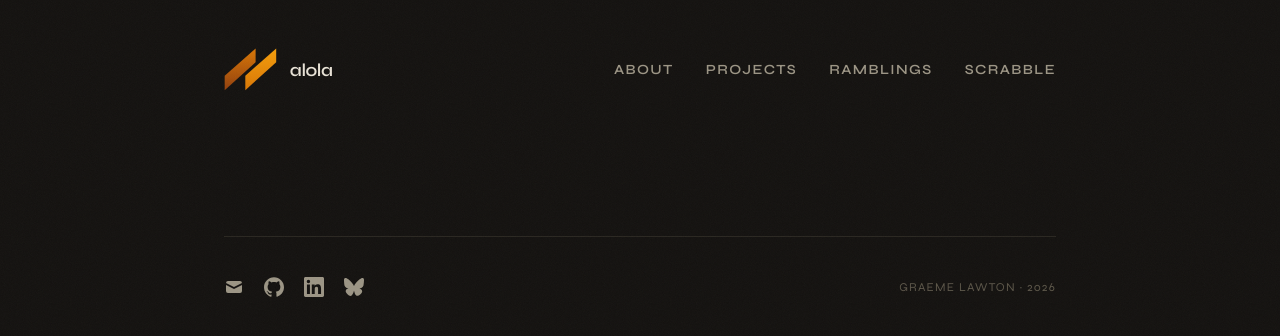
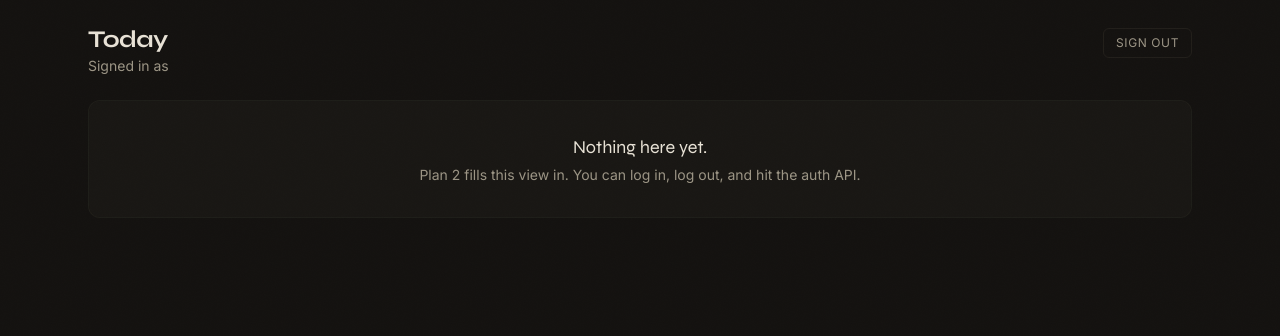
Before and after one commit to grim8634/alola, a Nuxt app: page /todos in a window 1280 px wide. Shown: the top 336 px of the page. Built offline with nearby package versions, Linux system fonts and the light colour scheme; no server answers.

Commit message:
feat(todos): add /todos placeholder page with sign-out

```diff
--- /dev/null
+++ b/app/pages/todos/index.vue
@@ -0,0 +1,37 @@
+<script setup lang="ts">
+import { useSession } from '~/composables/useSession'
+import { definePageMeta } from '#imports'
+
+definePageMeta({
+  layout: 'app',
+  middleware: ['auth'],
+})
+
+useHead({ title: 'Todos' })
+
+const { user, logout } = useSession()
+</script>
+
+<template>
+  <div class="space-y-6">
+    <header class="flex items-baseline justify-between">
+      <div>
+        <h1 class="font-display text-2xl font-bold tracking-tight">Today</h1>
+        <p class="text-sm text-ink-muted">Signed in as {{ user?.email }}</p>
+      </div>
+      <button
+        class="rounded-md border border-ink-faint/20 px-3 py-1.5 text-xs uppercase tracking-wider text-ink-muted hover:text-ink"
+        @click="logout"
+      >
+        Sign out
+      </button>
+    </header>
+
+    <div class="rounded-xl border border-ink-faint/10 bg-surface-raised/50 px-5 py-8 text-center">
+      <p class="font-display text-lg text-ink">Nothing here yet.</p>
+      <p class="mt-1 text-sm text-ink-muted">
+        Plan 2 fills this view in. You can log in, log out, and hit the auth API.
+      </p>
+    </div>
+  </div>
+</template>
```
